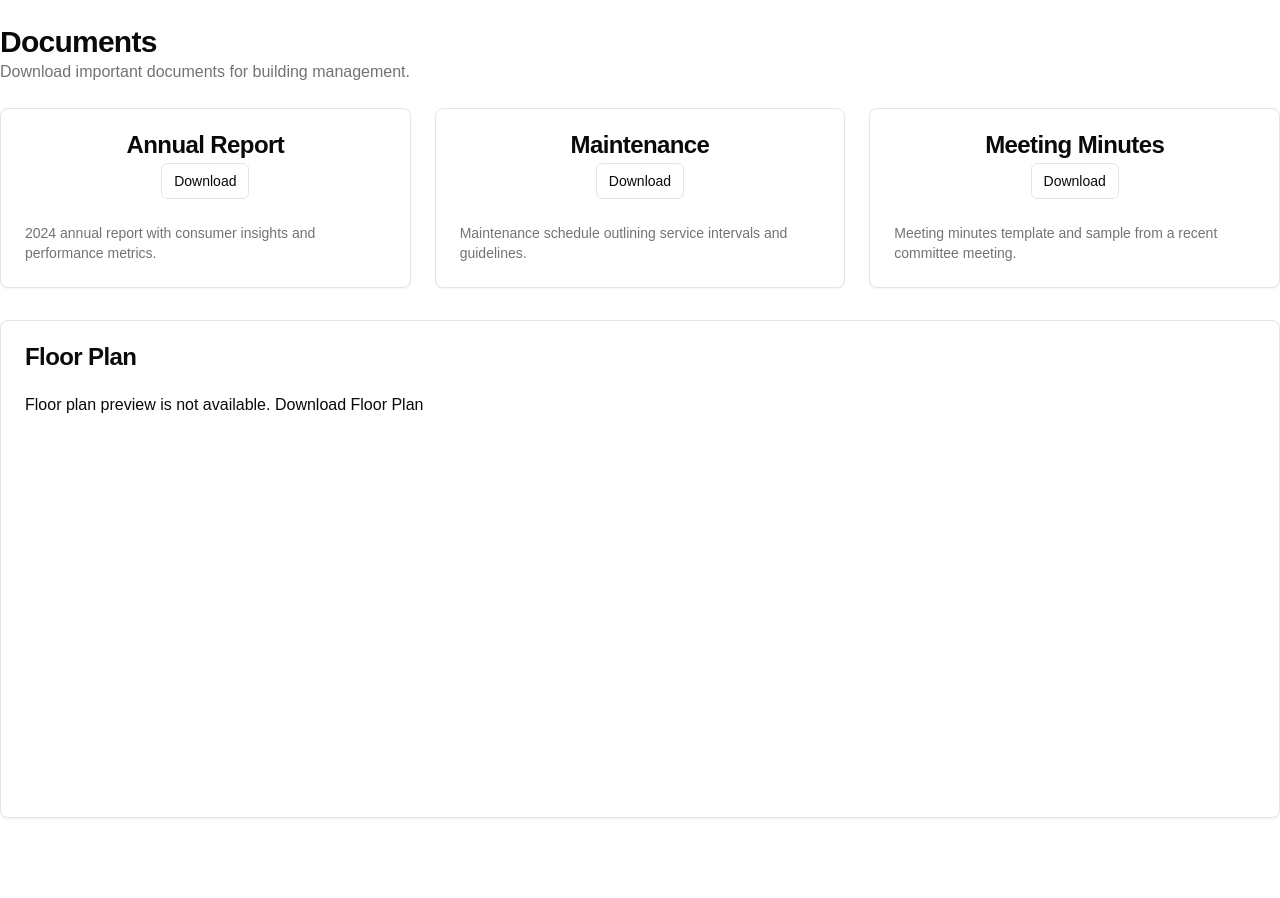
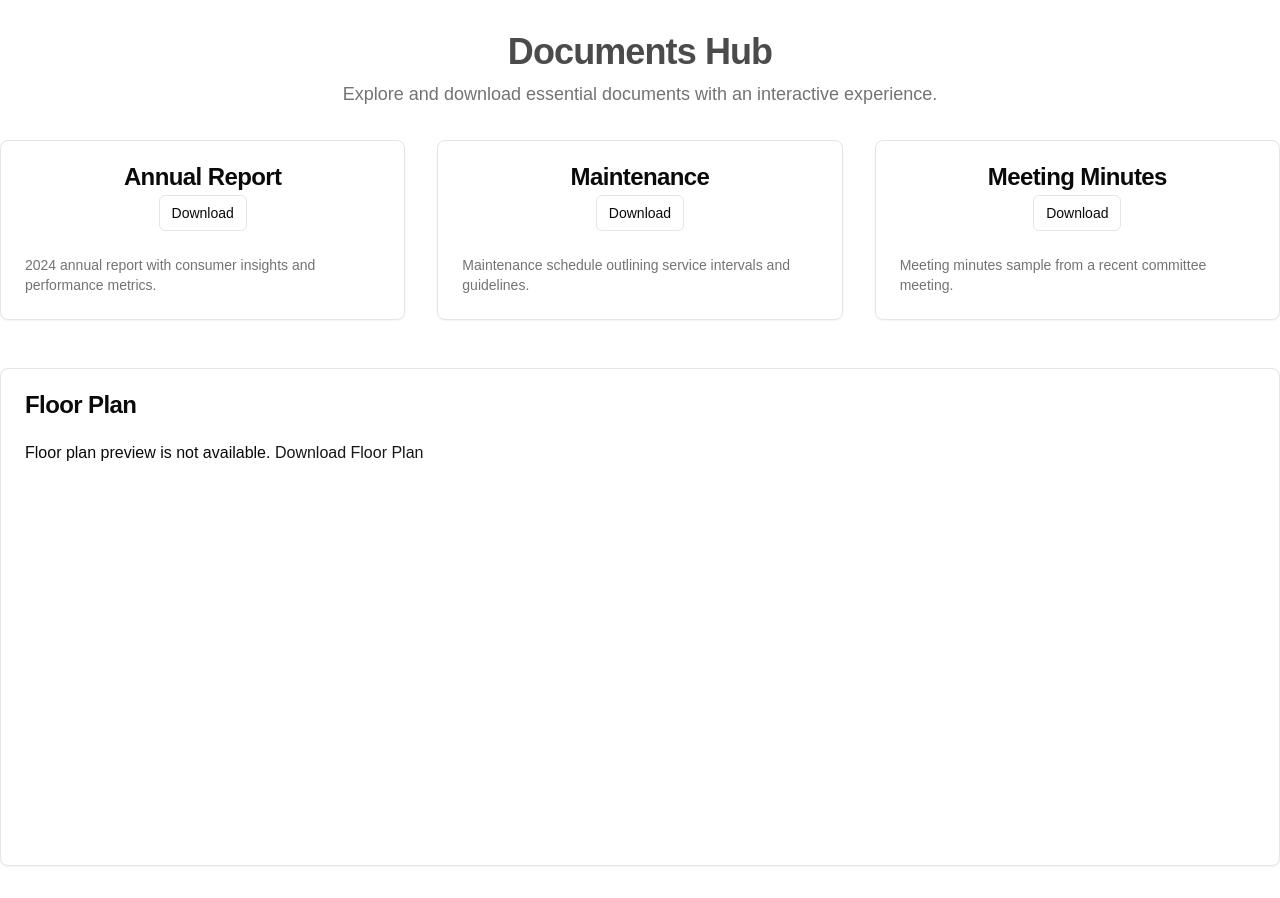
Before and after one commit to gusking456/vercel-website, a Next.js app: page /documents in a window 1280 px wide. Before the commit the page ends 842 px from the top, so only its background shows below. Built offline with nearby package versions, Linux system fonts and the light colour scheme.

Commit message:
Updated documents page

```diff
--- a/app/documents/page.tsx
+++ b/app/documents/page.tsx
@@ -3,16 +3,18 @@ import { Card, CardContent, CardDescription, CardHeader, CardTitle } from "@/com
 
 export default function DocumentsPage() {
   return (
-    <div className="container py-6">
-      <div className="mb-6">
-        <h1 className="text-3xl font-bold tracking-tight">Documents</h1>
-        <p className="text-muted-foreground">
-          Download important documents for building management.
+    <div className="container py-8">
+      <header className="mb-8 text-center">
+        <h1 className="text-4xl font-bold tracking-tight mb-2 animate-pulse">
+          Documents Hub
+        </h1>
+        <p className="text-muted-foreground text-lg">
+          Explore and download essential documents with an interactive experience.
         </p>
-      </div>
-      <div className="grid gap-6 md:grid-cols-3">
+      </header>
+      <section className="grid gap-8 md:grid-cols-3">
         {/* Annual Report */}
-        <Card>
+        <Card className="transition-transform duration-300 hover:scale-105 cursor-pointer">
           <CardHeader className="flex justify-between items-center">
             <CardTitle>Annual Report</CardTitle>
             <a href="/1.pdf" download>
@@ -28,7 +30,7 @@ export default function DocumentsPage() {
           </CardContent>
         </Card>
         {/* Maintenance */}
-        <Card>
+        <Card className="transition-transform duration-300 hover:scale-105 cursor-pointer">
           <CardHeader className="flex justify-between items-center">
             <CardTitle>Maintenance</CardTitle>
             <a href="/2.pdf" download>
@@ -44,7 +46,7 @@ export default function DocumentsPage() {
           </CardContent>
         </Card>
         {/* Meeting Minutes */}
-        <Card>
+        <Card className="transition-transform duration-300 hover:scale-105 cursor-pointer">
           <CardHeader className="flex justify-between items-center">
             <CardTitle>Meeting Minutes</CardTitle>
             <a href="/3.pdf" download>
@@ -55,28 +57,34 @@ export default function DocumentsPage() {
           </CardHeader>
           <CardContent>
             <CardDescription>
-              Meeting minutes template and sample from a recent committee meeting.
+              Meeting minutes sample from a recent committee meeting.
             </CardDescription>
           </CardContent>
         </Card>
-      </div>
-      <div className="mt-8">
-        <Card>
+      </section>
+      <section className="mt-12">
+        <Card className="transition-transform duration-300 hover:scale-105">
           <CardHeader>
             <CardTitle>Floor Plan</CardTitle>
           </CardHeader>
           <CardContent>
-            <object data="/floor_plan.webp" type="application/pdf" width="100%" height="400">
+            <object
+              data="/floorplan.pdf"
+              type="application/pdf"
+              width="100%"
+              height="400"
+              className="rounded"
+            >
               <p>
                 Floor plan preview is not available.{" "}
-                <a href="/floorplan.pdf" download>
+                <a href="/floor_plan.webp" download className="text-primary hover:underline">
                   Download Floor Plan
                 </a>
               </p>
             </object>
           </CardContent>
         </Card>
-      </div>
+      </section>
     </div>
   )
 }
```
